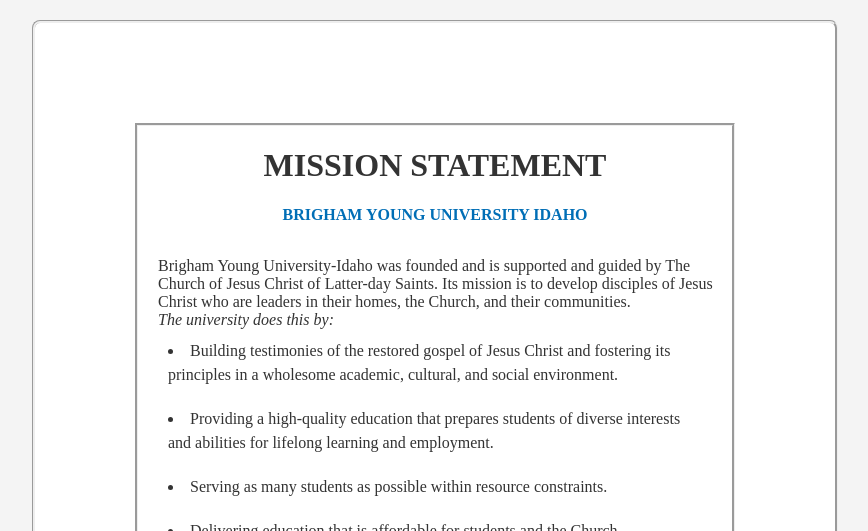
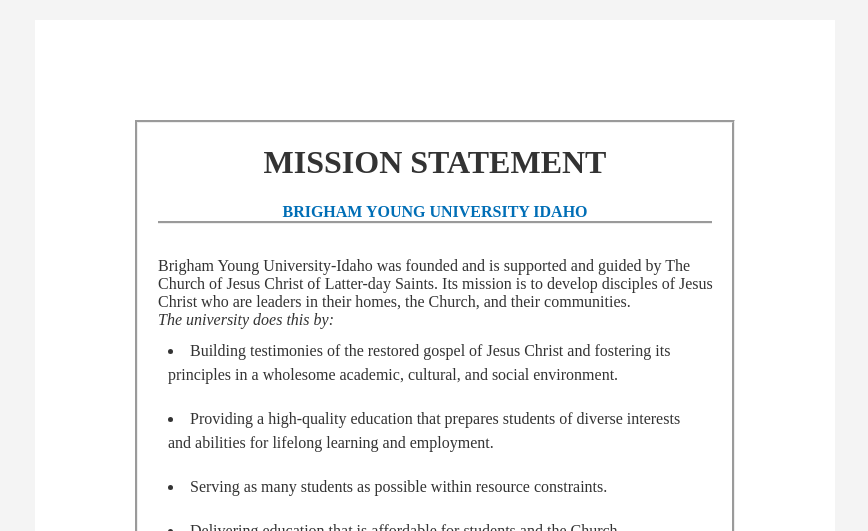
Before and after one commit to mason-mcshane/WDD-131, a plain HTML site: page Mission/index.html in a window 1280 px wide. Shown: the top 531 px of the page, without its empty margins (205-1073 px from the left). Drawn offline with Linux system fonts and the light colour scheme.

Commit message:
Finished CSS

```diff
--- a/Mission/style.css
+++ b/Mission/style.css
@@ -12,8 +12,6 @@ body {
     padding: 100px;
     height: 600px;
     background: white;
-    border-radius: 8px;
-    border-style: groove;
 
 }
 
@@ -32,6 +30,7 @@ header {
     color: #006EB6;
     font-size: 16px;
     padding: auto;
+    border-bottom: groove;
 }
 
 .main-p {
```
